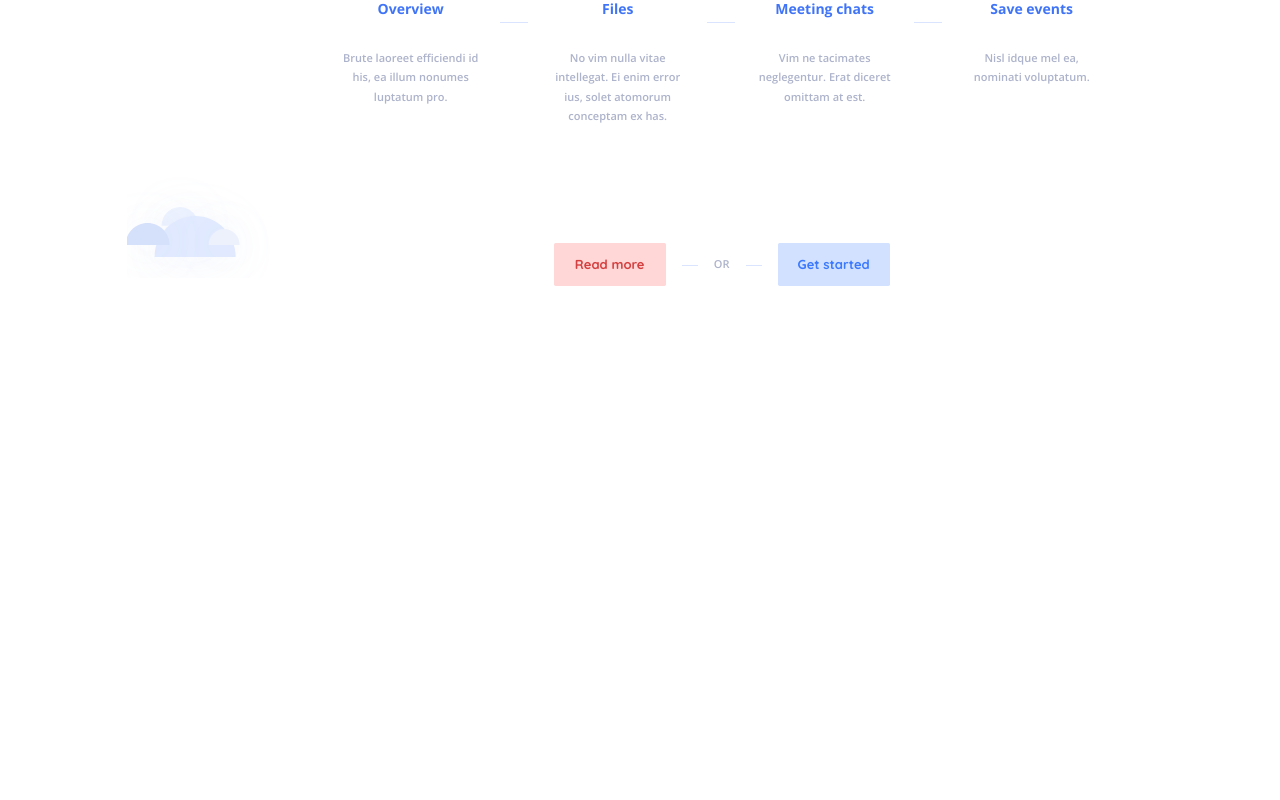
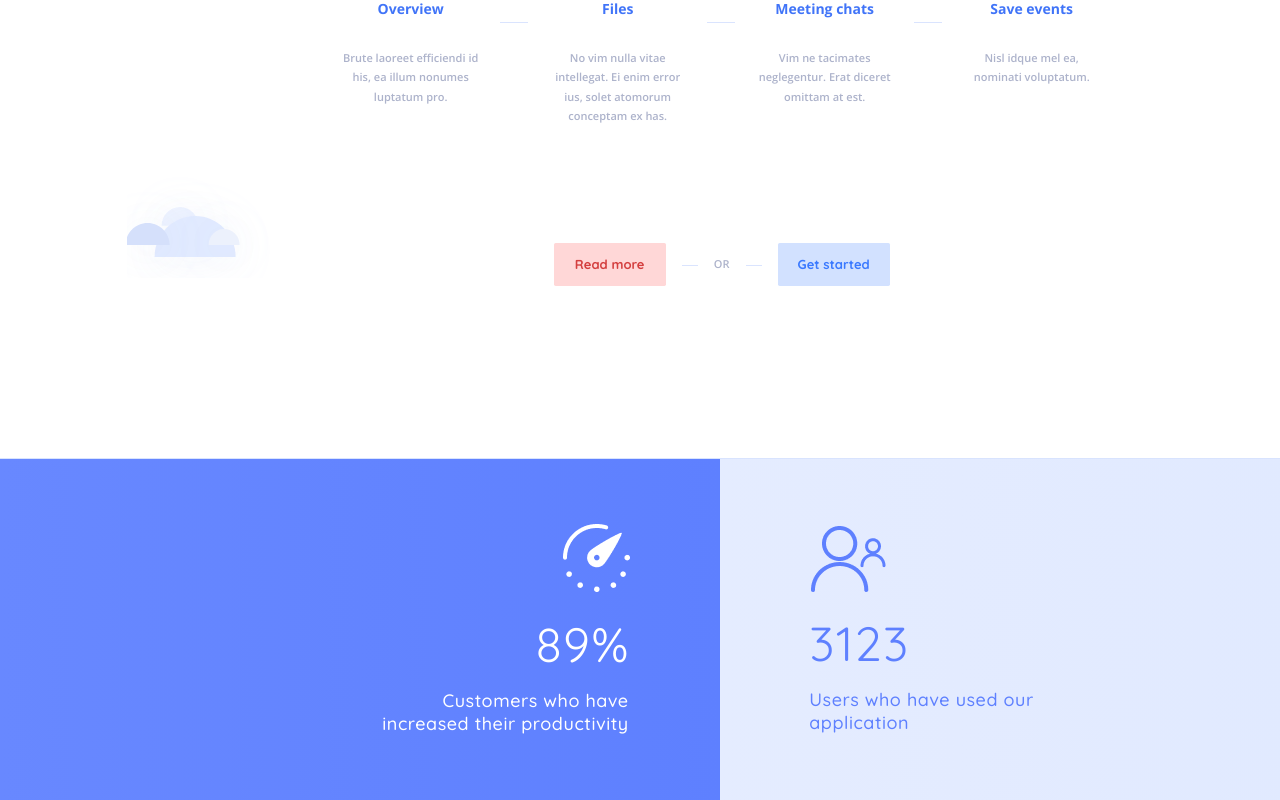
Before and after one commit to SavichArtem/React_labs, a React (Create React App) app: page / in a window 1280 px wide. Shown: the part 2003-2803 px from the top of the page. Before the commit the page ends 2461 px from the top, so only its background shows below. Built offline with nearby package versions, Linux system fonts and the light colour scheme.

Commit message:
feat: add stats section

```diff
--- a/src/App.js
+++ b/src/App.js
@@ -4,6 +4,7 @@ import HeroSection from "./components/heroSection";
 import CustomersSection from './components/customersSection';
 import PlanSection from './components/planSection';
 import Features from './components/features';
+import StatsSection from './components/statsSection';
 
 function App() {
   const socialLinks = [
@@ -28,6 +29,7 @@ function App() {
       <CustomersSection />
       <PlanSection />
       <Features />
+      <StatsSection />
     </div>
   );
 }
--- /dev/null
+++ b/src/components/statsSection.jsx
@@ -0,0 +1,32 @@
+import { Component } from "react";
+import '../css/statsSection.css';
+import FirstStat from '../assets/firstStat.png';
+import SecondStat from '../assets/secondSection.png';
+
+export class StatsSection extends Component {
+
+    render() {
+        return (
+        <section class="stats">
+            <article class="firstStatBlock">
+                <article class="firstStatTextSection">
+                    <img src={FirstStat} alt="firstStat"/>
+                    <h4>89%</h4>
+                    <p>Customers who have <br/>
+                         increased their productivity</p>
+                </article>
+            </article>
+            <article class="secondStatBlock">
+                <article class="secondStatTextSection">
+                    <img src={SecondStat} alt="secondStat"/>
+                    <h4>3123</h4>
+                    <p>Users who have used our <br/>
+                     application</p>
+                </article>
+            </article>
+        </section>
+        )
+    }
+}
+
+export default StatsSection
--- /dev/null
+++ b/src/css/statsSection.css
@@ -0,0 +1,212 @@
+.stats{
+    width: 90em;
+    height: 21.38em;
+    border-top: #D8E3FE solid 0.063em;
+    background: linear-gradient(90deg, rgba(233,239,255,1) 0%, rgba(224,233,255,1) 100%);
+    display: flex;
+    position: relative;
+}
+
+.firstStatBlock{
+    width: 50%;
+    height: 100%;
+    position: absolute;
+    text-align: right;
+    background: linear-gradient(90deg, rgba(104,136,255,1) 0%, rgba(94,128,255,1) 100%);
+}
+
+.secondStatBlock{
+    width: 50%;
+    height: 100%;
+    position: absolute;
+    text-align: left;
+    margin-left: 50%;
+}
+
+.firstStatTextSection{
+    width: 36%;
+    height: 65%;
+    position:absolute;
+    margin-left: 51.5%;
+    margin-top: 9%;
+}
+
+.firstStatTextSection h4{
+    font-family: "Quicksand", serif;
+    line-height: 173.7%;
+    font-size: 3em;
+    letter-spacing: 0.03em;
+    font-weight: normal;
+    color: #FFFFFF;
+    margin-top: 3%;
+}
+
+.firstStatTextSection p{
+    font-family: "Quicksand", serif;
+    font-size: 1.125em;
+    font-weight: 500;
+    line-height: 130%;
+    letter-spacing: 0.03em;
+    color: #FFFFFF;
+    margin-top: 1%;
+    margin-right: 0.5%;
+}
+
+.secondStatTextSection{
+    width: 36%;
+    height: 65%;
+    position: absolute;
+    margin-left: 12.4%;
+    margin-top: 9.4%;
+}
+
+.secondStatTextSection img{
+    margin-left: 0.125em;
+    margin-bottom: 0.125em;
+}
+
+.secondStatTextSection h4{
+    font-family: "Quicksand", serif;
+    line-height: 173.7%;
+    letter-spacing: 0.03em;
+    font-size: 3em;
+    font-weight: normal;
+    color: #5E80FF;
+    margin-top: 1.5%;
+}
+
+.secondStatTextSection p{
+    font-family: "Quicksand", serif;
+    font-size: 1.125em;
+    font-weight: 500;
+    line-height: 130%;
+    letter-spacing: 0.03em;
+    color: #5E80FF;
+    margin-top: 1%;
+}
+
+@media (max-width: 768px){
+
+.stats{
+        width: 48em;
+        height: 13.897em;
+    }
+
+    .firstStatTextSection{
+        width: 12.612em;
+        height: 11.606em;
+        position:absolute;
+        margin-left: 28.8%;
+        margin-top: 4.6%;
+    }
+
+
+    .firstStatTextSection img{
+        height: 3.648em;
+        width: 3.153em;
+    }
+
+    .firstStatTextSection h4{
+        font-size: 2.187em;
+        margin-top: 4%;
+    }
+
+    .firstStatTextSection p{
+        font-size: 0.82em;
+        margin-top: 7%;
+        margin-right: 0;
+    }
+
+    .secondStatTextSection{
+        width: 12.612em;
+        height: 11.385em;
+        position: absolute;
+        margin-left: 12.4%;
+        margin-top: 5.5%;
+    }
+
+    .secondStatTextSection img{
+        width: 3.6em;
+        height: 3.6em;
+        margin-left: 1.5em;
+        margin-bottom: 0.125em;
+    }
+
+    .secondStatTextSection h4{
+        font-size: 2.187em;
+        margin-top: 1.55%;
+        margin-left: 0.65em;
+    }
+
+    .secondStatTextSection p{
+        font-size: 0.82em;
+        font-weight: 500;
+        margin-top: 7.2%;
+        margin-left: 1.7em;
+    }
+
+    @media (max-width: 320px){
+
+.stats{
+            width: 20em;
+            height: 8.391em;
+        }
+
+        .firstStatBlock{
+            width: 50.5%;
+        }
+
+        .firstStatTextSection{
+            width: 10.1em;
+            height: 8.366em;
+            position:absolute;
+            margin-left: -26.5%;
+            margin-top: 8%;
+        }
+
+
+        .firstStatTextSection img{
+            height: 2.141em;
+            width: 1.851em;
+        }
+
+        .firstStatTextSection h4{
+            font-size: 1.284em;
+            margin-top: 3.5%;
+        }
+
+        .firstStatTextSection p{
+            font-size: 0.481em;
+            margin-top: 4.5%;
+            margin-right: 0;
+        }
+
+        .secondStatTextSection{
+            width: 12.612em;
+            height: 11.385em;
+            position: absolute;
+            margin-left: 12%;
+            margin-top: 10%;
+        }
+
+        .secondStatTextSection img{
+            width: 2.021em;
+            height: 2.011em;
+            margin-left: 1.5em;
+            margin-bottom: 0.125em;
+        }
+
+        .secondStatTextSection h4{
+            font-size: 1.284em;
+            margin-top: 1%;
+            margin-left: 1.1em;
+        }
+
+        .secondStatTextSection p{
+            font-size: 0.481em;
+            margin-top: 3.5%;
+            margin-left: 3em;
+        }
+
+    }
+}
```
